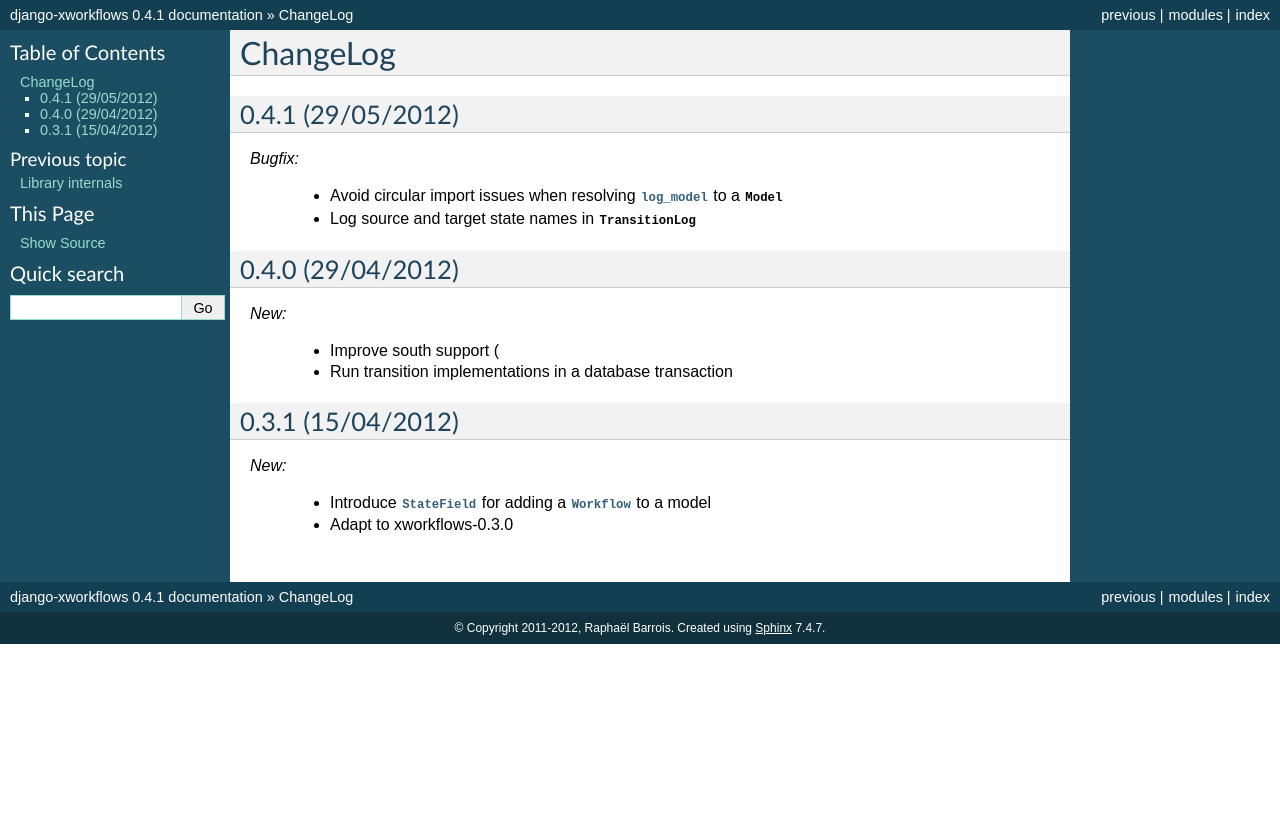
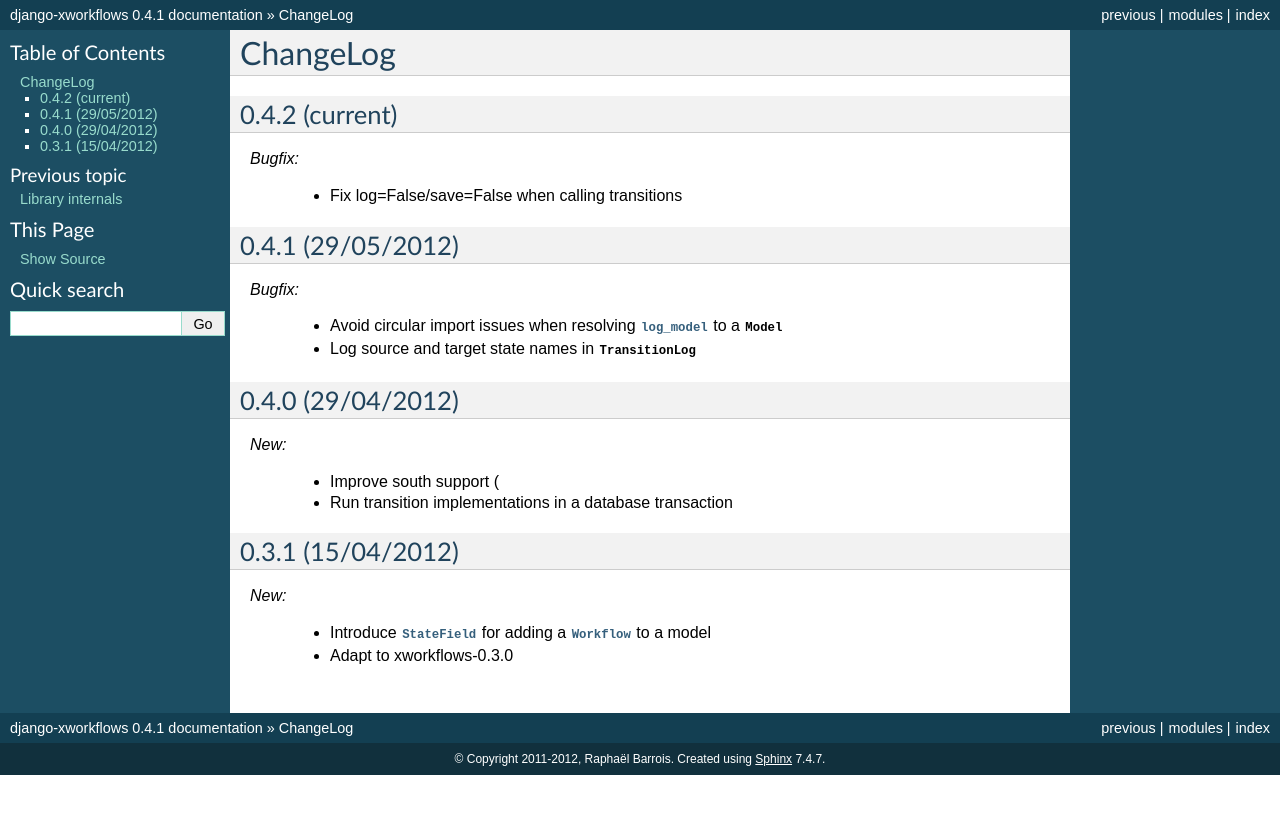
Before and after one commit to rbarrois/django_xworkflows, a Sphinx documentation site: the page built from doc/changelog.rst, in a window 1280 px wide. Shown: the top 814 px of the page. Built offline with Sphinx 7.4.7, drawn with Linux system fonts in a browser that asks for light colours.

Commit message:
Update ChangeLog.
Signed-off-by: Raphaël Barrois <raphael.barrois@polyconseil.fr>

```diff
--- a/doc/changelog.rst
+++ b/doc/changelog.rst
@@ -1,5 +1,12 @@
 ChangeLog
 =========
+
+0.4.2 (current)
+---------------
+
+*Bugfix:*
+
+    * Fix log=False/save=False when calling transitions
 
 0.4.1 (29/05/2012)
 ------------------
```
